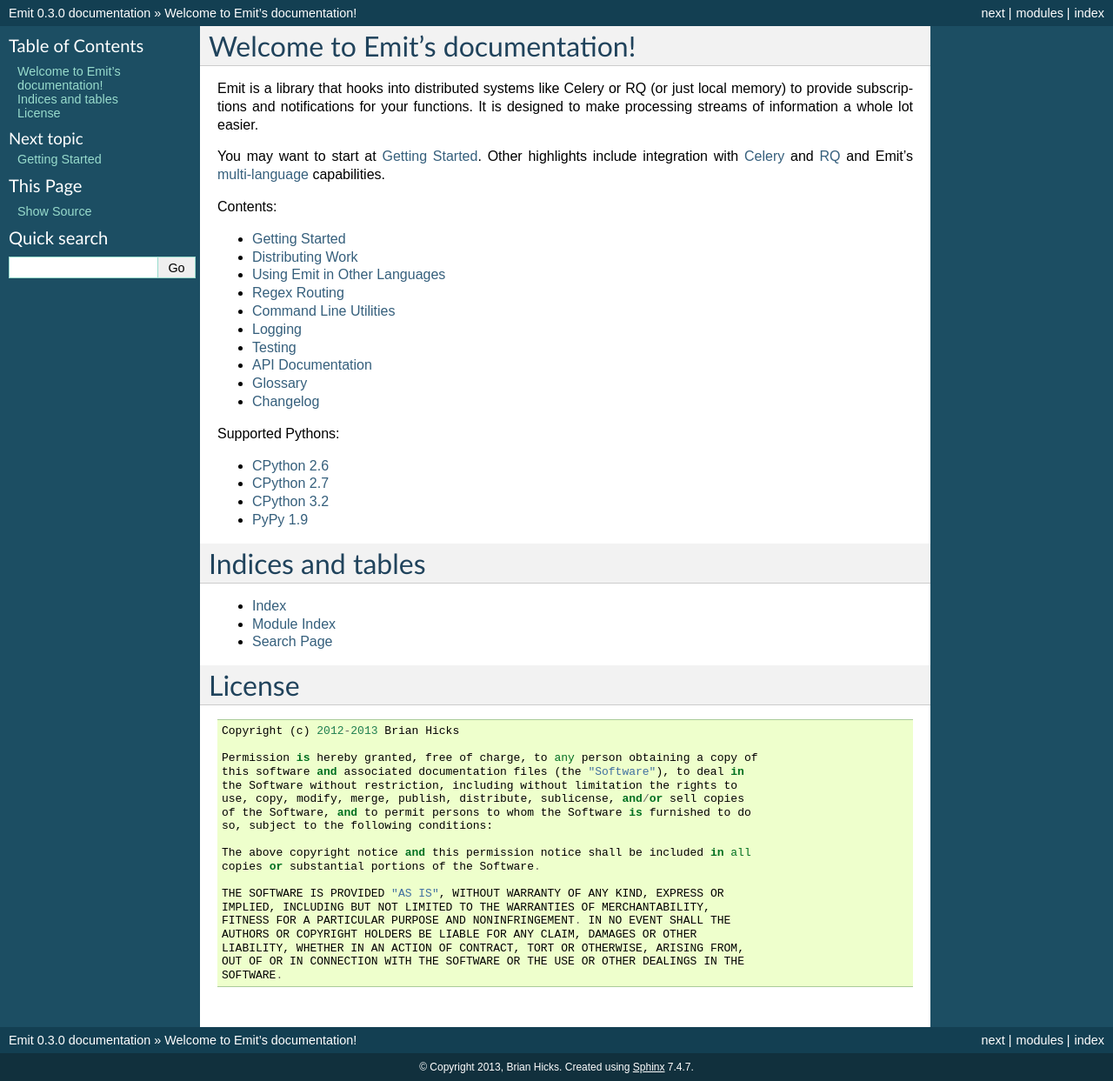
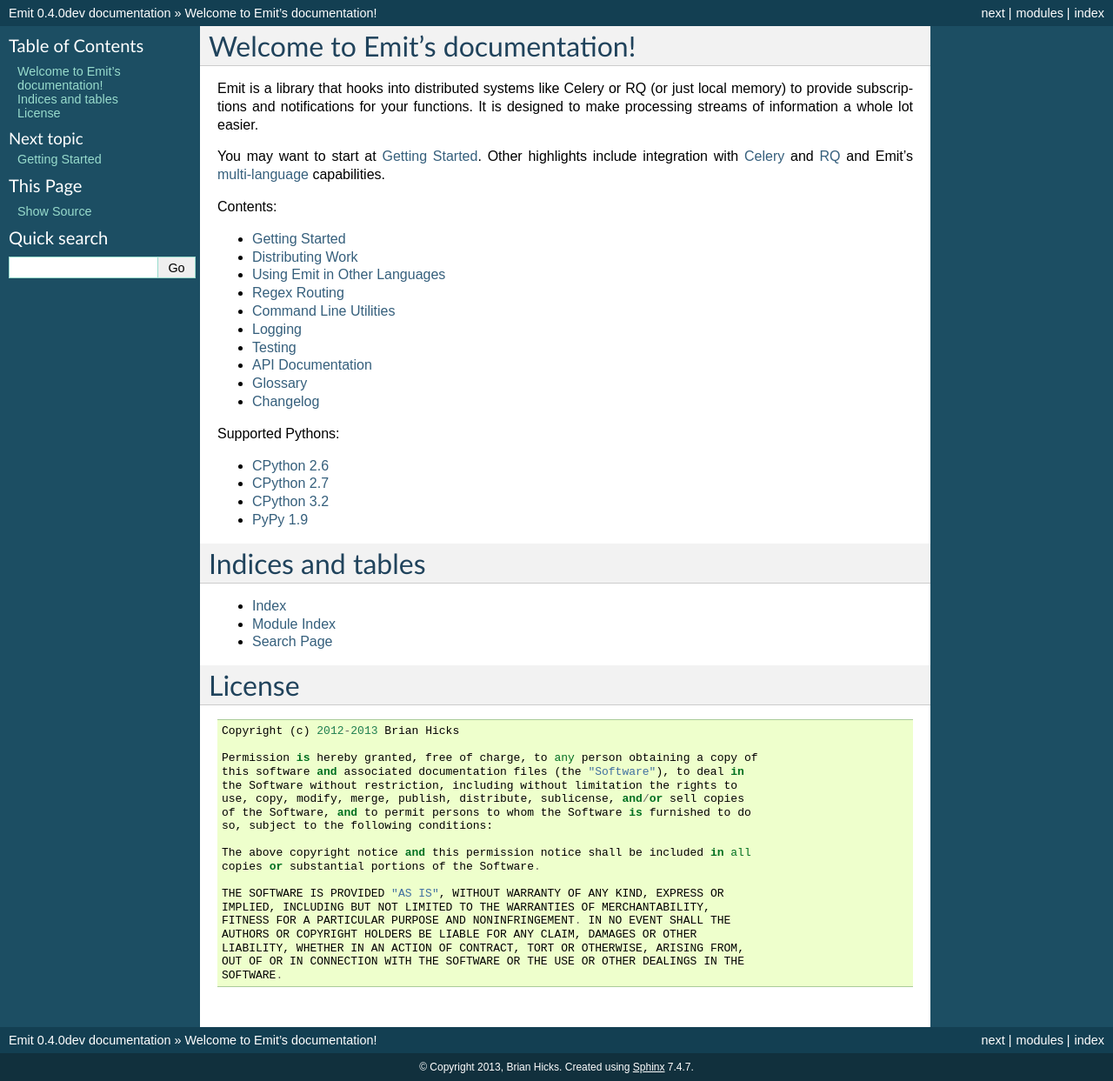
Before and after one commit to BrianHicks/emit, a Sphinx documentation site: the page built from docs/index.rst, in a window 1280 px wide. Shown: the whole page at 87% size. Built offline with Sphinx 7.4.7, drawn with Linux system fonts in a browser that asks for light colours.

Commit message:
bump version number in docs

```diff
--- a/docs/conf.py
+++ b/docs/conf.py
@@ -50,9 +50,9 @@
 # built documents.
 #
 # The short X.Y version.
-version = '0.3.0'
+version = '0.4.0'
 # The full version, including alpha/beta/rc tags.
-release = '0.3.0'
+release = '0.4.0dev'
 
 # The language for content autogenerated by Sphinx. Refer to documentation
 # for a list of supported languages.
```
